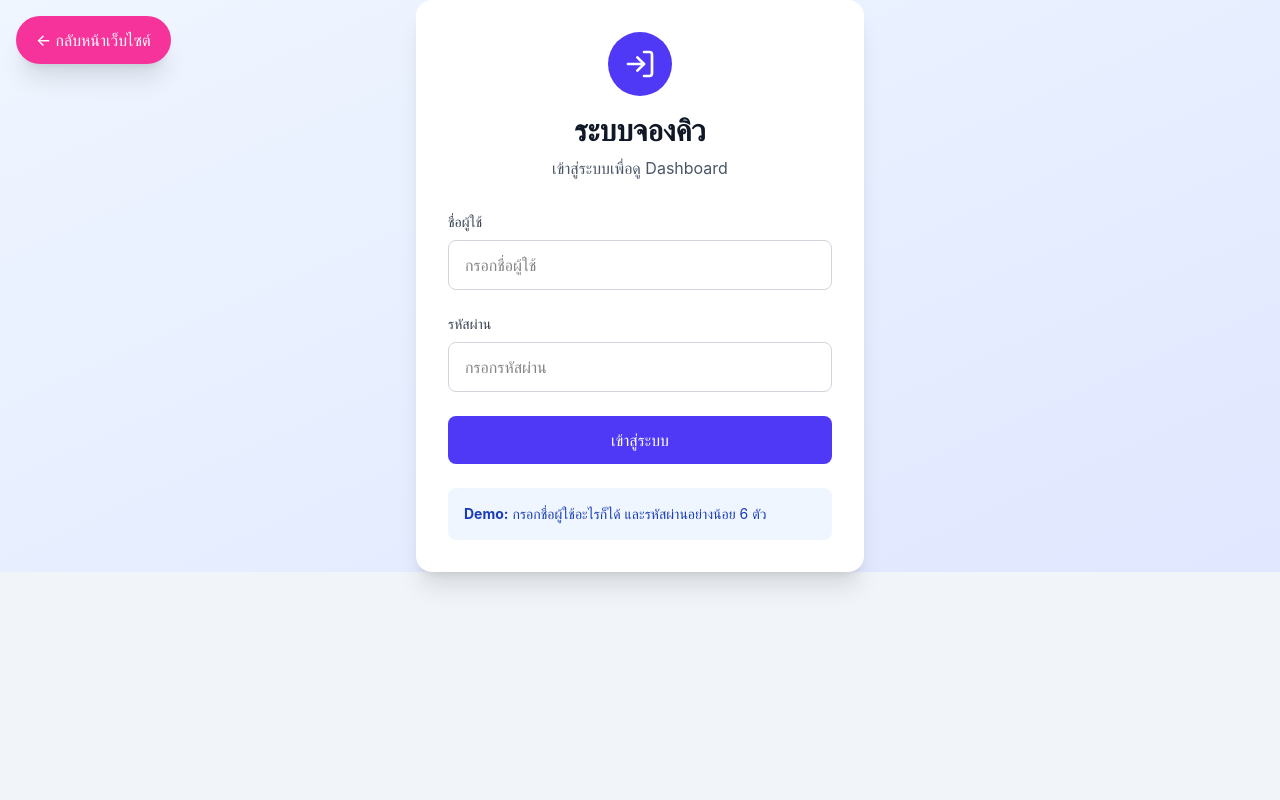
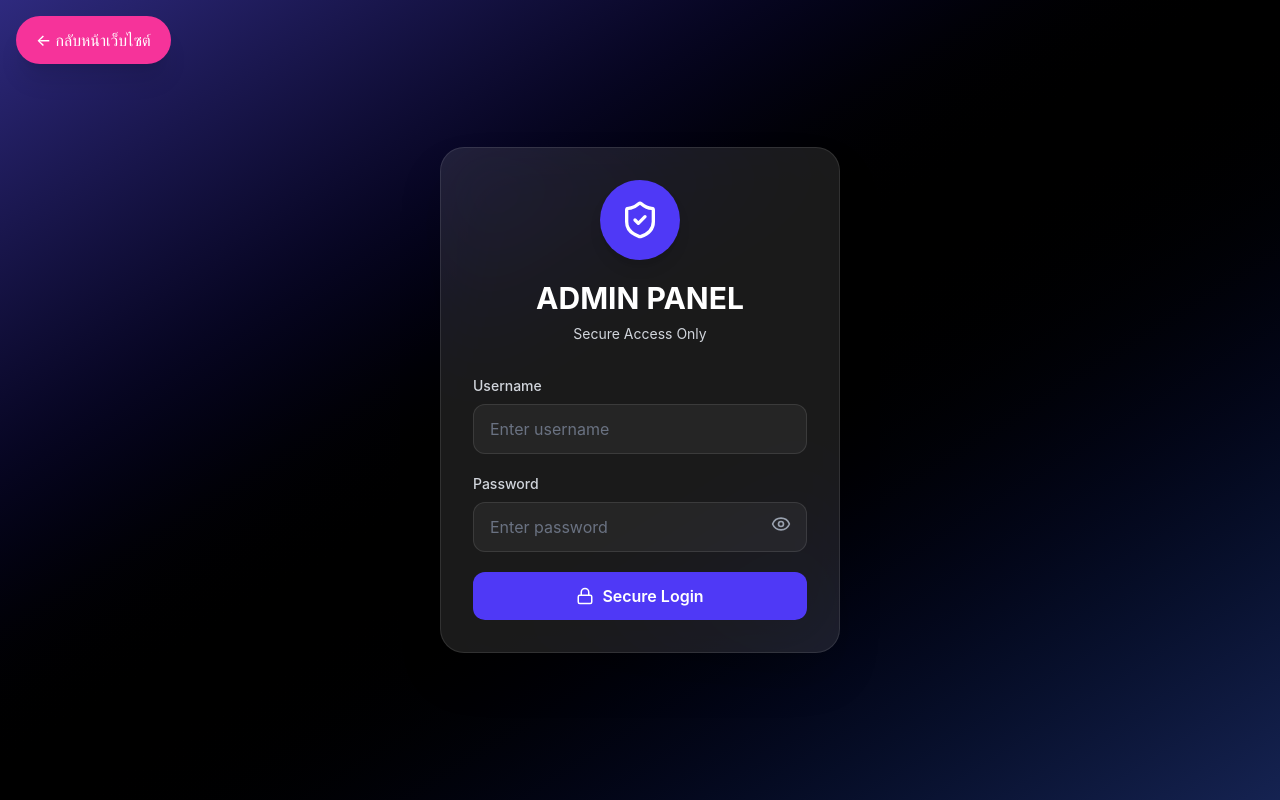
Before and after one commit to elma2134/goodweb2, a React (Vite) app: page / in a window 1280 px wide. Both pictures are taken after a click on the button "Admin Dashboard". Built offline with nearby package versions, Linux system fonts and the light colour scheme.

Commit message:
Update LoginPage.tsx

```diff
--- a/src/app/components/LoginPage.tsx
+++ b/src/app/components/LoginPage.tsx
@@ -1,5 +1,5 @@
-import { useState } from 'react';
-import { LogIn } from 'lucide-react';
+import { useState, useEffect } from 'react';
+import { Lock, Eye, EyeOff, ShieldCheck } from 'lucide-react';
 
 interface LoginPageProps {
   onLogin: (username: string) => void;
@@ -9,82 +9,150 @@ export function LoginPage({ onLogin }: LoginPageProps) {
   const [username, setUsername] = useState('');
   const [password, setPassword] = useState('');
   const [error, setError] = useState('');
+  const [showPassword, setShowPassword] = useState(false);
+
+  // AUTO LOGIN SESSION
+  useEffect(() => {
+    const savedUser = localStorage.getItem('admin-auth');
+
+    if (savedUser) {
+      onLogin(savedUser);
+    }
+  }, []);
 
   const handleSubmit = (e: React.FormEvent) => {
     e.preventDefault();
     setError('');
 
-    if (!username || !password) {
-      setError('กรุณากรอกชื่อผู้ใช้และรหัสผ่าน');
-      return;
-    }
+    // PRIVATE LOGIN
+    const ADMIN_USER = 'admin';
+    const ADMIN_PASS = '231031';
 
-    // Mock login - ในระบบจริงจะเชื่อม Supabase Auth
-    if (password.length >= 6) {
+    if (
+      username === ADMIN_USER &&
+      password === ADMIN_PASS
+    ) {
+      localStorage.setItem('admin-auth', username);
       onLogin(username);
     } else {
-      setError('รหัสผ่านต้องมีอย่างน้อย 6 ตัวอักษร');
+      setError('ชื่อผู้ใช้หรือรหัสผ่านไม่ถูกต้อง');
     }
   };
 
   return (
-    <div className="size-full flex items-center justify-center bg-gradient-to-br from-blue-50 to-indigo-100">
-      <div className="w-full max-w-md p-8 bg-white rounded-2xl shadow-xl">
+    <div className="min-h-screen flex items-center justify-center bg-black relative overflow-hidden">
+
+      {/* Background Blur */}
+      <div className="absolute inset-0 bg-gradient-to-br from-indigo-900 via-black to-blue-950 opacity-95"></div>
+
+      <div className="relative z-10 w-full max-w-md px-6">
+        <div className="bg-white/10 backdrop-blur-2xl border border-white/10 rounded-3xl shadow-2xl p-8">
+
+          {/* Logo */}
           <div className="flex flex-col items-center mb-8">
-          <div className="w-16 h-16 bg-indigo-600 rounded-full flex items-center justify-center mb-4">
-            <LogIn className="w-8 h-8 text-white" />
-          </div>
-          <h1 className="text-3xl font-bold text-gray-900">ระบบจองคิว</h1>
-          <p className="text-gray-600 mt-2">เข้าสู่ระบบเพื่อดู Dashboard</p>
+            <div className="w-20 h-20 rounded-full bg-indigo-600 flex items-center justify-center shadow-lg mb-5">
+              <ShieldCheck className="w-10 h-10 text-white" />
             </div>
 
-        <form onSubmit={handleSubmit} className="space-y-6">
+            <h1 className="text-3xl font-bold text-white">
+              ADMIN PANEL
+            </h1>
+
+            <p className="text-gray-300 mt-2 text-sm">
+              Secure Access Only
+            </p>
+          </div>
+
+          <form onSubmit={handleSubmit} className="space-y-5">
+
+            {/* USERNAME */}
             <div>
-            <label htmlFor="username" className="block text-sm font-medium text-gray-700 mb-2">
-              ชื่อผู้ใช้
+              <label className="block text-sm text-gray-300 mb-2">
+                Username
               </label>
+
               <input
                 type="text"
-              id="username"
                 value={username}
                 onChange={(e) => setUsername(e.target.value)}
-              className="w-full px-4 py-3 border border-gray-300 rounded-lg focus:ring-2 focus:ring-indigo-500 focus:border-transparent outline-none transition"
-              placeholder="กรอกชื่อผู้ใช้"
+                className="
+                  w-full px-4 py-3
+                  rounded-xl
+                  bg-white/5
+                  border border-white/10
+                  text-white
+                  placeholder-gray-500
+                  focus:outline-none
+                  focus:ring-2
+                  focus:ring-indigo-500
+                "
+                placeholder="Enter username"
               />
             </div>
 
+            {/* PASSWORD */}
             <div>
-            <label htmlFor="password" className="block text-sm font-medium text-gray-700 mb-2">
-              รหัสผ่าน
+              <label className="block text-sm text-gray-300 mb-2">
+                Password
               </label>
+
+              <div className="relative">
                 <input
-              type="password"
-              id="password"
+                  type={showPassword ? 'text' : 'password'}
                   value={password}
                   onChange={(e) => setPassword(e.target.value)}
-              className="w-full px-4 py-3 border border-gray-300 rounded-lg focus:ring-2 focus:ring-indigo-500 focus:border-transparent outline-none transition"
-              placeholder="กรอกรหัสผ่าน"
+                  className="
+                    w-full px-4 py-3 pr-12
+                    rounded-xl
+                    bg-white/5
+                    border border-white/10
+                    text-white
+                    placeholder-gray-500
+                    focus:outline-none
+                    focus:ring-2
+                    focus:ring-indigo-500
+                  "
+                  placeholder="Enter password"
                 />
+
+                <button
+                  type="button"
+                  onClick={() => setShowPassword(!showPassword)}
+                  className="absolute top-3 right-4 text-gray-400"
+                >
+                  {showPassword ? (
+                    <EyeOff size={20} />
+                  ) : (
+                    <Eye size={20} />
+                  )}
+                </button>
+              </div>
             </div>
 
+            {/* ERROR */}
             {error && (
-            <div className="p-3 bg-red-50 border border-red-200 rounded-lg">
-              <p className="text-sm text-red-600">{error}</p>
+              <div className="bg-red-500/10 border border-red-500/20 rounded-xl p-3">
+                <p className="text-red-400 text-sm">
+                  {error}
+                </p>
               </div>
             )}
 
+            {/* BUTTON */}
             <button
               type="submit"
-            className="w-full bg-indigo-600 text-white py-3 rounded-lg hover:bg-indigo-700 transition font-medium"
+              className="
+                w-full py-3 rounded-xl
+                bg-indigo-600 hover:bg-indigo-700
+                transition-all duration-300
+                text-white font-semibold
+                flex items-center justify-center gap-2
+              "
             >
-            เข้าสู่ระบบ
+              <Lock size={18} />
+              Secure Login
             </button>
           </form>
-
-        <div className="mt-6 p-4 bg-blue-50 rounded-lg">
-          <p className="text-sm text-blue-800">
-            <strong>Demo:</strong> กรอกชื่อผู้ใช้อะไรก็ได้ และรหัสผ่านอย่างน้อย 6 ตัว
-          </p>
         </div>
       </div>
     </div>
```
Lines whose indentation alone changed are shown as unchanged.
